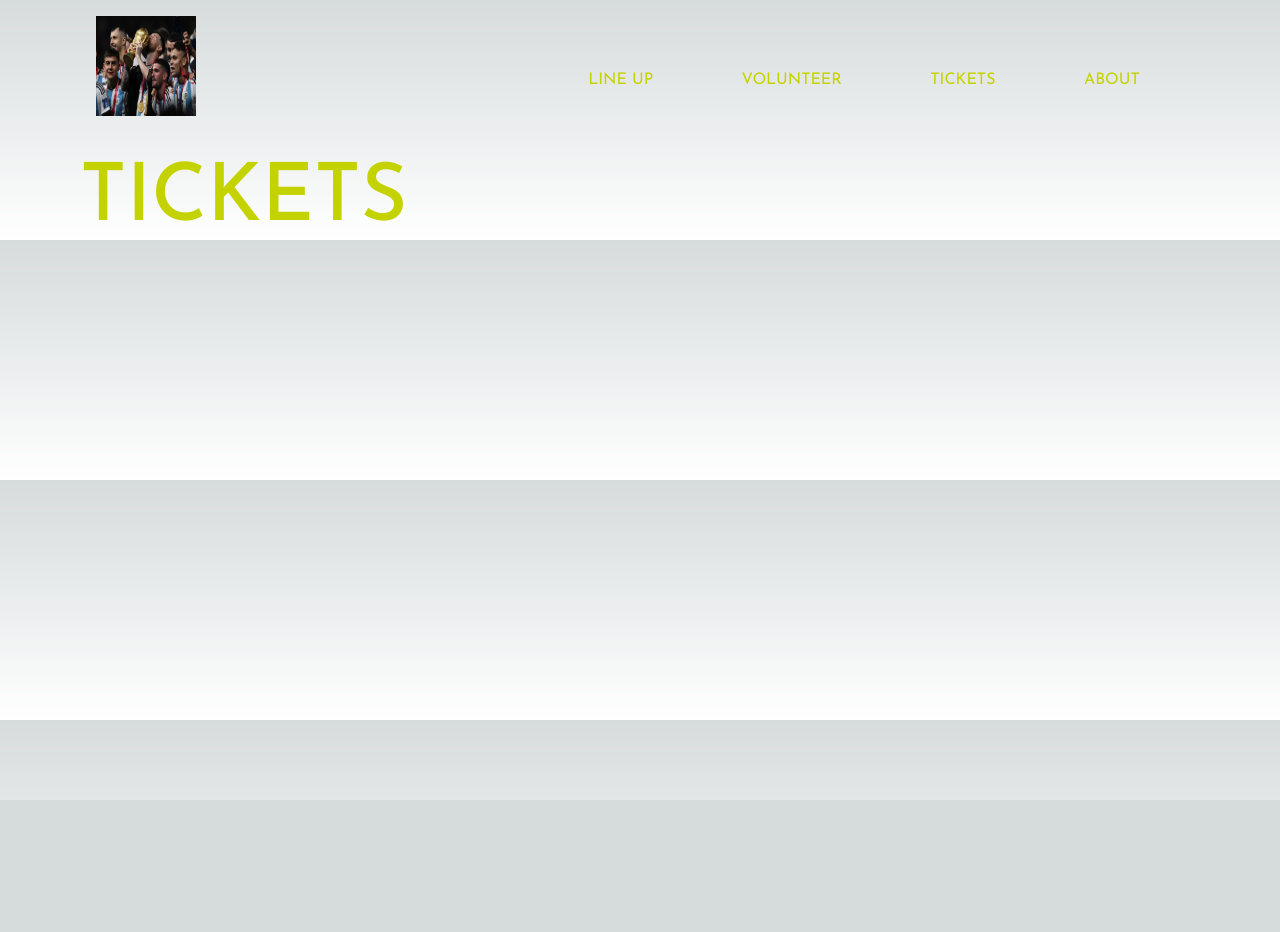
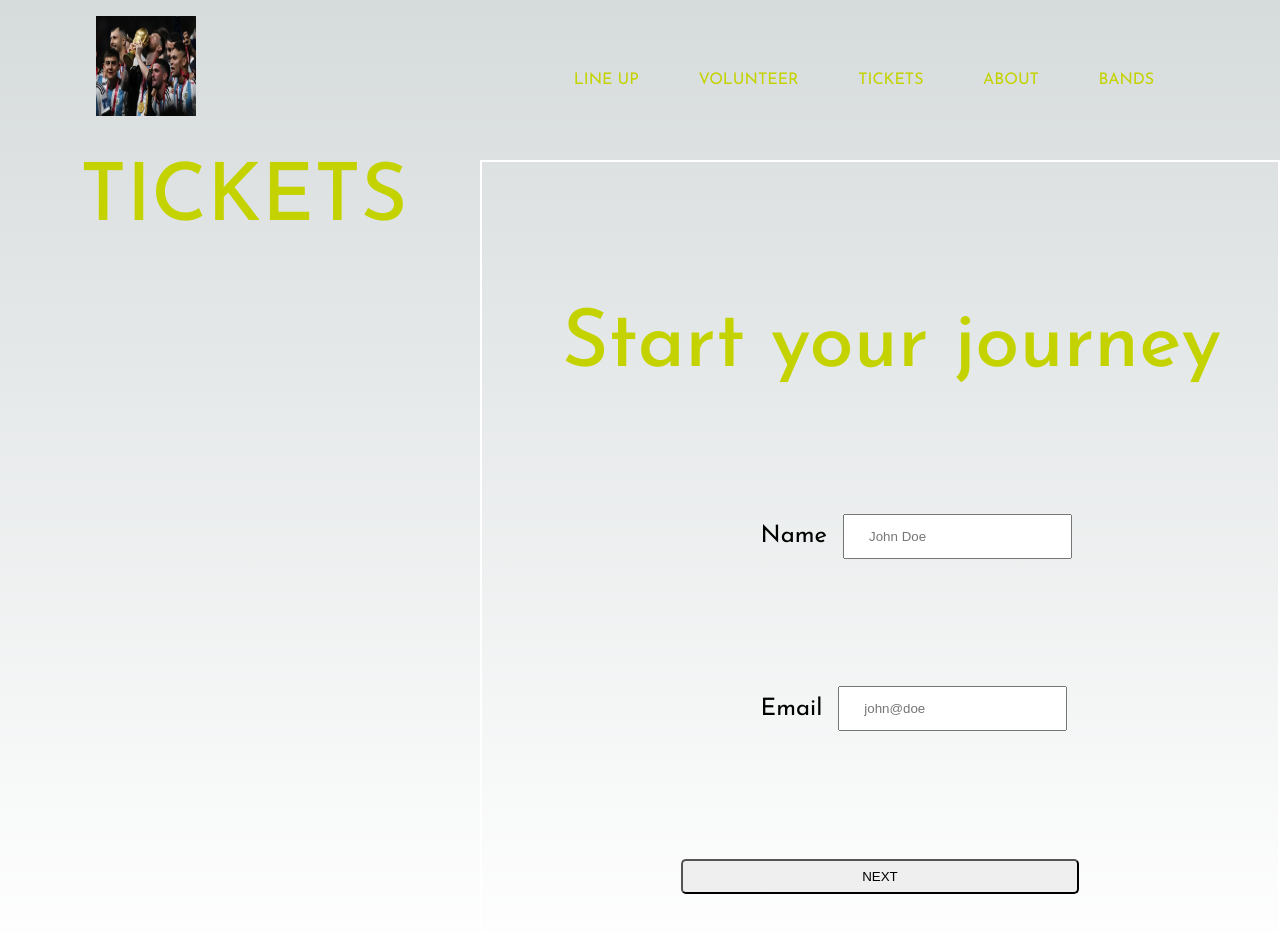
Before and after one commit to jonasholbech/foofest, a Next.js app in the folder not-server/foofest/: page /tickets in a window 1280 px wide. Shown: the top 932 px of the page. Before the commit the page ends 800 px from the top, so only its background shows below. Built offline with nearby package versions, Linux system fonts and the light colour scheme.

Commit message:
fetching stage names + events

```diff
--- a/not-server/foofest/next.config.js
+++ b/not-server/foofest/next.config.js
@@ -3,7 +3,7 @@ const nextConfig = {
   reactStrictMode: true,
   images: {
     domains: [
-      'http://localhost:8080/bands'
+      'https://YOURAPP.heroku.com/logos/'
     ]
   }
 }
--- a/not-server/foofest/src/components/Layout.js
+++ b/not-server/foofest/src/components/Layout.js
@@ -20,20 +20,24 @@ function Layout({children}) {
         />
         </Link>
         <ul className={law.nav_ul}>
-           <Link href="/line_up">
+           <Link href="/line_up" className={law.navLi}>
             <li>LINE UP</li>
            </Link>
 
-           <Link href="/volunteer">
+           <Link href="/volunteer" className={law.navLi}>
             <li>VOLUNTEER</li>
            </Link>
 
-           <Link href="/tickets">
+           <Link href="/tickets" className={law.navLi}>
             <li>TICKETS</li>
            </Link>
 
-           <Link href="/about">
+           <Link href="/about" className={law.navLi}>
             <li>ABOUT</li>
+           </Link>
+
+           <Link href="/bands" className={law.navLi}>
+            <li>BANDS</li>
            </Link>
         </ul>
     </nav>
--- a/not-server/foofest/src/components/Layout.module.css
+++ b/not-server/foofest/src/components/Layout.module.css
@@ -26,3 +26,8 @@
     list-style-type: none;
     margin: 0 auto;
 }
+
+.navLi:hover{
+    text-decoration: underline 5px;
+
+}
--- a/not-server/foofest/src/pages/tickets/index.js
+++ b/not-server/foofest/src/pages/tickets/index.js
@@ -1,12 +1,70 @@
 import React from 'react'
 import MainTitle from '@/components/MainTitle'
+import tickets from "./tickets.module.css"
+import SecondaryTitle from '@/components/SecondaryTitle'
+import { useState, useEffect } from 'react'
 
 
 function Tickets() {
+
+
+
+
+
+
+
   return (
+    <>
+
+    <main className={tickets.main}>
+
+
     <MainTitle
     mainTitle="TICKETS"
     />
+
+    <form className={tickets.form}>
+      <SecondaryTitle
+      secondaryTitle="Start your journey"
+      />
+
+
+      <label className={tickets.label}>
+            <span>Name</span>
+            <input
+           //   onChange={storeSize}
+              id="name"
+              name="name"
+              placeholder="John Doe"
+              required
+            />
+          </label>
+
+          <label className={tickets.label}>
+            <span>Email</span>
+            <input
+           //   onChange={storeSize}
+              id="email"
+              name="email"
+              placeholder="john@doe"
+              required
+            />
+          </label>
+
+          <button className={tickets.btn}>NEXT</button>
+
+    </form>
+
+
+
+
+    </main>
+
+
+
+
+
+    </>
   )
 }
 
--- /dev/null
+++ b/not-server/foofest/src/pages/tickets/tickets.module.css
@@ -0,0 +1,46 @@
+
+.main{
+    width: 100vw;
+    height: 100vh;
+    display: grid;
+    grid-template-columns: 1fr 1fr;
+    gap: 2rem;
+    font-family: "Josefin Sans";
+}
+
+.form{
+    border: 2px solid white;
+    width: 50rem;
+    height: 50rem;
+    display: flex;
+    flex-direction: column;
+    align-items: center;
+    justify-content: space-around;
+}
+
+.label{
+    display: flex;
+    flex-direction: row;
+    align-items: center;
+    justify-content: space-around;
+    width: 30%;
+    font-size: 1.5rem;
+}
+
+.label input{
+    padding: 0.8rem 1.5rem;
+    margin-left: 1rem;
+}
+
+.btn{
+    width: 50%;
+    padding: 0.5rem 1rem;
+    border-radius: 5px;
+    cursor: pointer;
+    transition: all 0.5s ease-in;
+}
+
+.btn:hover{
+    background-color: var(--shrek);
+    color: black;
+}
```
Also changed, not shown: not-server/foofest/src/components/Stage.js (added, +22 -0 lines), not-server/foofest/src/components/Stage.module.css (added, +17 -0 lines), not-server/foofest/src/pages/bands/Bands.module.css (added, +9 -0 lines), not-server/foofest/src/pages/bands/index.js (added, +57 -0 lines), not-server/foofest/src/pages/line_up/Line_up.module.css (+11 -9 lines), not-server/foofest/src/pages/line_up/index.js (+28 -25 lines).
